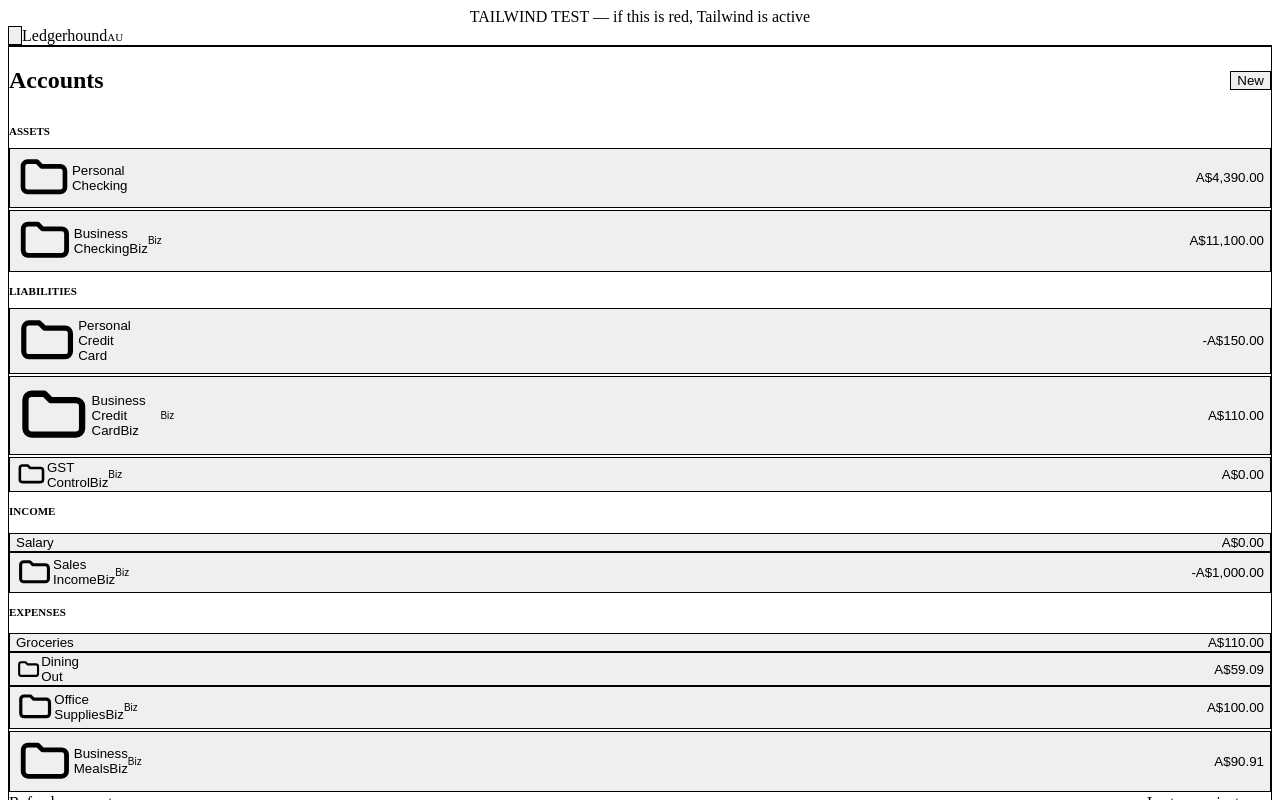
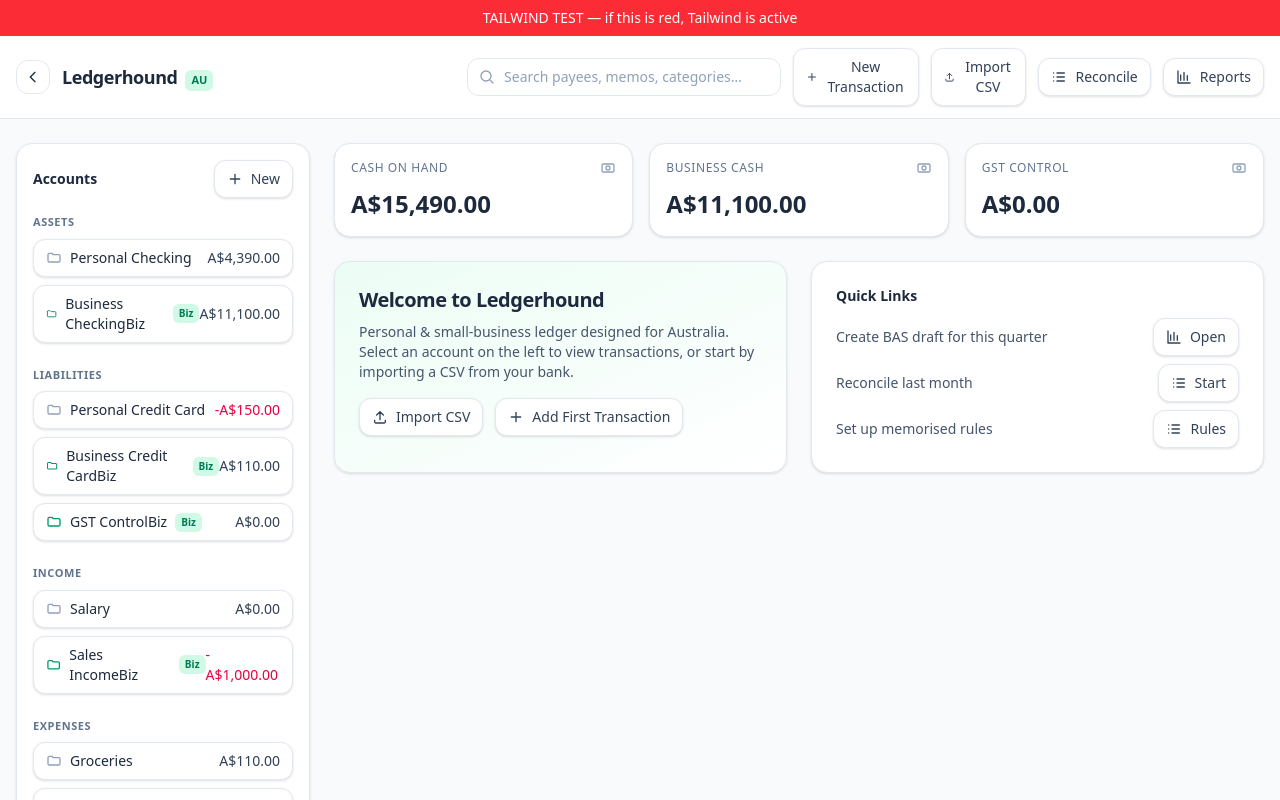
Before and after one commit to PBSGlenn/ledgerhound, a React (Vite) app: page / in a window 1280 px wide. Shown: the top 800 px of the page. Built offline with nearby package versions, Linux system fonts and the light colour scheme.

Commit message:
Refactor Tailwind CSS configuration and update PostCSS setup

```diff
--- a/postcss.config.cjs
+++ /dev/null
@@ -1,7 +0,0 @@
-// for Tailwind v4
-module.exports = {
-  plugins: {
-    '@tailwindcss/postcss': {},  // <-- use this (NOT "tailwindcss": {})
-    autoprefixer: {},
-  },
-};
--- /dev/null
+++ b/postcss.config.js
@@ -0,0 +1,6 @@
+export default {
+  plugins: {
+    '@tailwindcss/postcss': {},
+    autoprefixer: {},
+  },
+};
--- a/src/index.css
+++ b/src/index.css
@@ -1,3 +1 @@
-@tailwind base;
-@tailwind components;
-@tailwind utilities;
+@import "tailwindcss";
--- a/tailwind.config.cjs
+++ b/tailwind.config.js
@@ -1,6 +1,6 @@
 /** @type {import('tailwindcss').Config} */
-module.exports = {
-  content: ["./index.html", "./src/**/*.{ts,tsx,js,jsx}"],
+export default {
+  content: ['./index.html', './src/**/*.{ts,tsx,js,jsx}'],
   theme: { extend: {} },
   plugins: [],
 };
```
